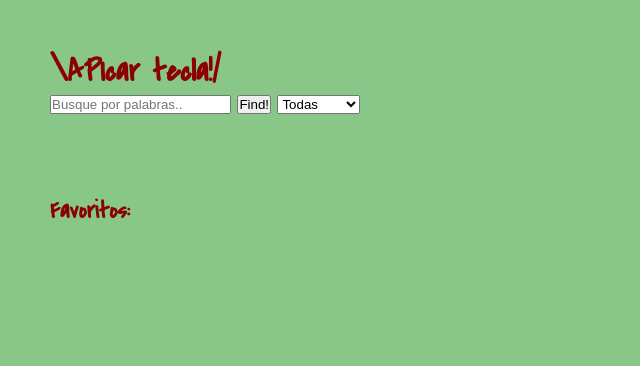
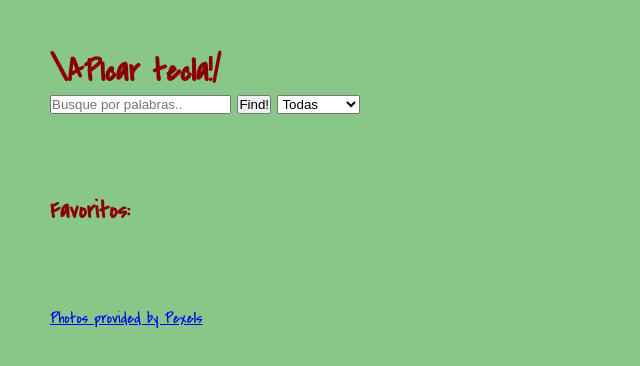
Before and after one commit to carlOzil/practica-app-pexels, a plain HTML site: page index.html in a window 1280 px wide. Shown: the whole page, without its empty margins (0-640 px from the left). Drawn offline with Linux system fonts and the light colour scheme; no server answers.

Commit message:
falta desplieque y detalles

```diff
--- a/css/main.css
+++ b/css/main.css
@@ -39,9 +39,11 @@ nav>* {
    display: inline;
    justify-content: center;
 }
+
 #pagNum {
+   font-size: 30px;
+}
 
-}
 .ocultar {
    display: none;
 }
--- a/index.html
+++ b/index.html
@@ -41,7 +41,7 @@
         </div>
     </main>
 
-    <footer></footer>
+    <footer><a href="https://www.pexels.com">Photos provided by Pexels</a></footer>
 
     <script src="js/main.js"></script>
 </body>
```
